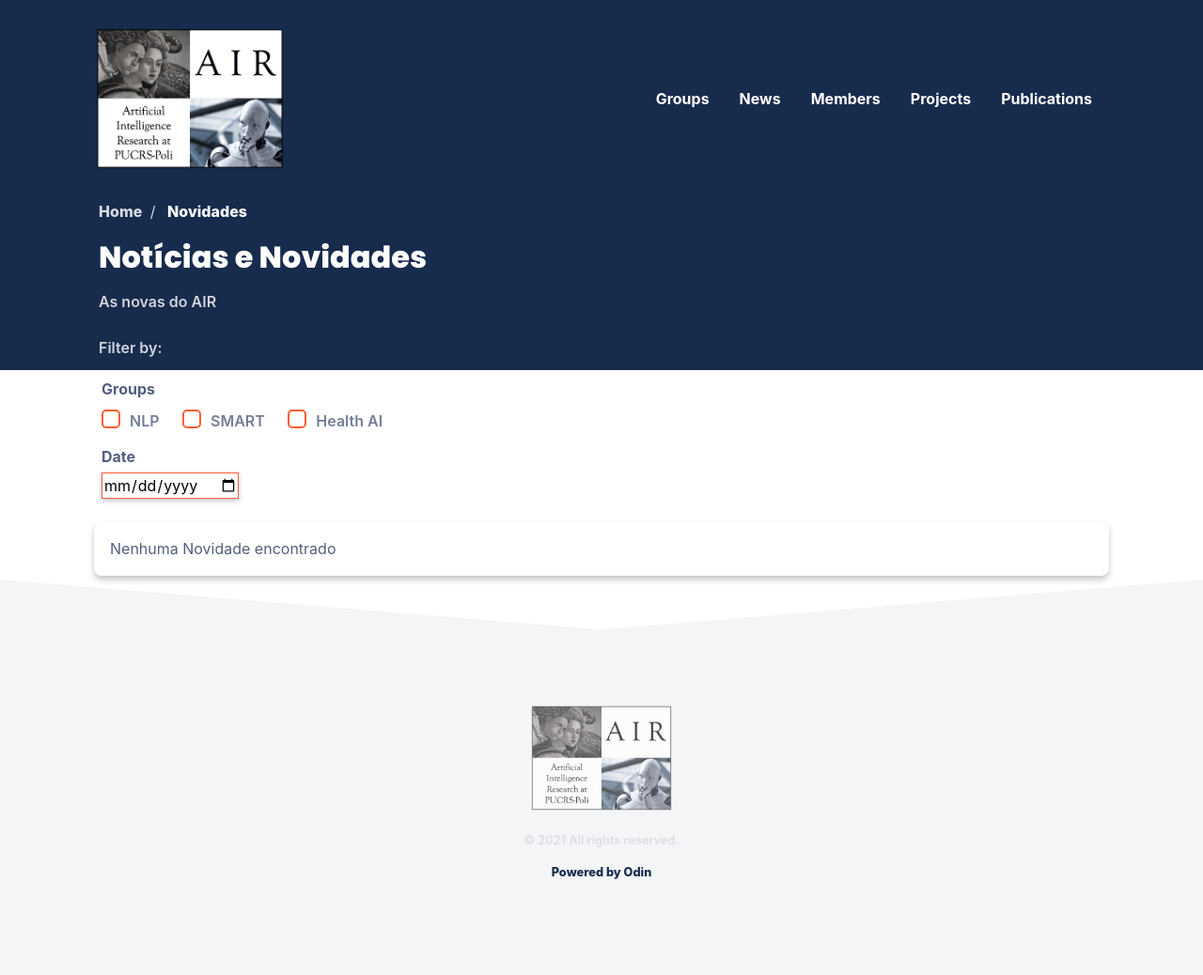
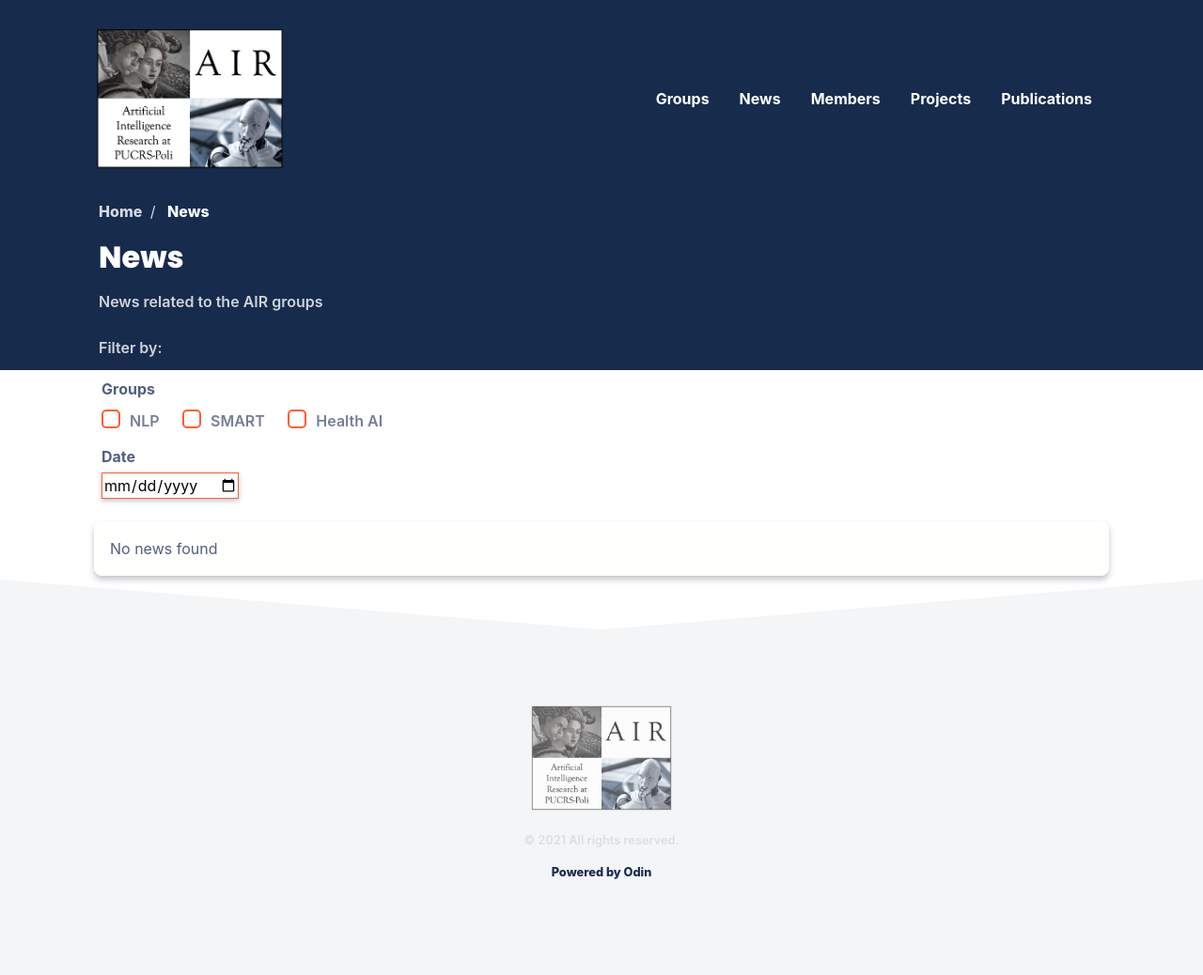
Before and after one commit to air-pucrs/air-pucrs.github.io, a Jekyll site: the page built from novidades.html, in a window 1280 px wide. Shown: the whole page at 94% size. Built offline with Jekyll 4.4.1, drawn with Linux system fonts in a browser that asks for light colours; nearby versions of some CDN libraries; some web fonts are replaced; comment, search, counter and statistics services are not loaded.

Commit message:
Update novidades.html

```diff
--- a/_layouts/novidades.html
+++ b/_layouts/novidades.html
@@ -15,12 +15,12 @@ layout: default
               <a href="{{ site.url }}{{ site.baseurl }}">Home</a>
             </li>
             <li class="breadcrumb-item">
-              <a href="#">Novidades</a>
+              <a href="#">News</a>
             </li>
           </ul>
 
-            <h2 class="text-light text-bold">Notícias e Novidades</h2>
-            <p class="text-light mb-2">As novas do AIR</p>
+            <h2 class="text-light text-bold">News</h2>
+            <p class="text-light mb-2">News related to the AIR groups</p>
             <p class="text-light mb-2 filter-text">Filter by:</p>
         </div>
         <div class="column filters">
@@ -53,7 +53,7 @@ layout: default
             <div class="columns col-x-align">
               <div class="column col-sm-12">
                 <div class="ml-2">
-                  <span class="text-dark mb-0">Nenhuma Novidade encontrado</span>
+                  <span class="text-dark mb-0">No news found</span>
                 </div>
               </div>
             </div>
```
